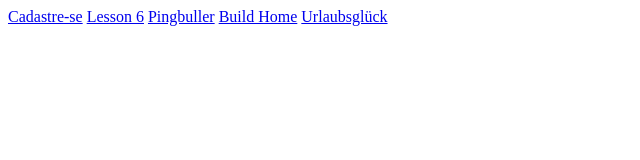
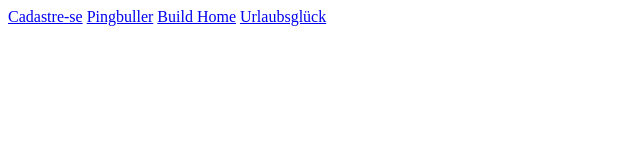
Before and after one commit to Leonel87/Leonel87.githab.io, a plain HTML site: page index.html in a window 1280 px wide. Shown: the whole page, without its empty margins (0-640 px from the left). Drawn offline with Linux system fonts and the light colour scheme.

Commit message:
Update index.html

```diff
--- a/index.html
+++ b/index.html
@@ -7,7 +7,6 @@
 <body>
  	<nav>
 		<a href="Lesson 5/index.html">Cadastre-se</a>
-		<a href="Lesson 6/index.html">Lesson 6</a>
 		<a href="Lesson 7-8/index.html">Pingbuller</a>
 		<a href="Lesson 19-20/index.html">Build Home</a>
 		<a href="final/index.html">Urlaubsglück</a>
```
